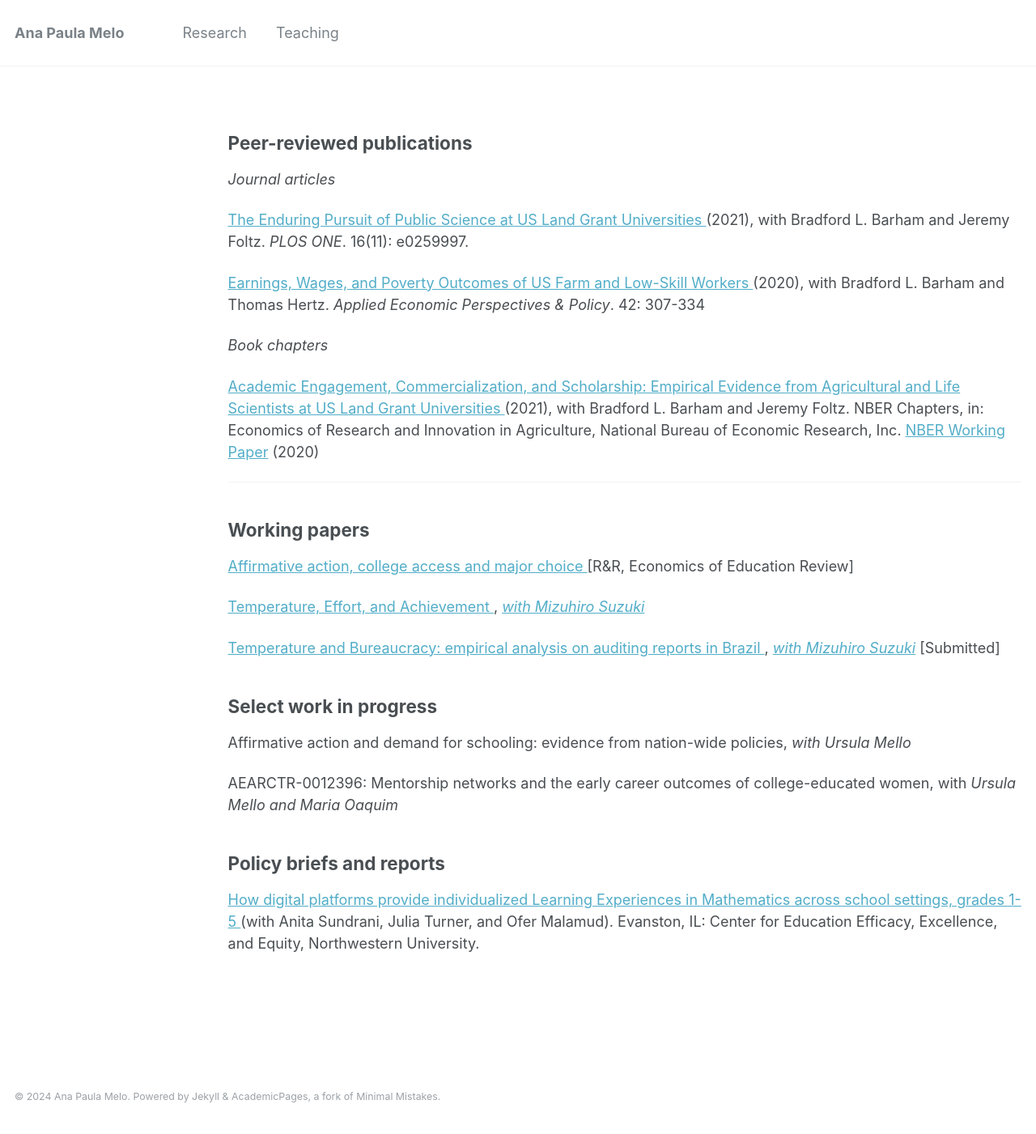
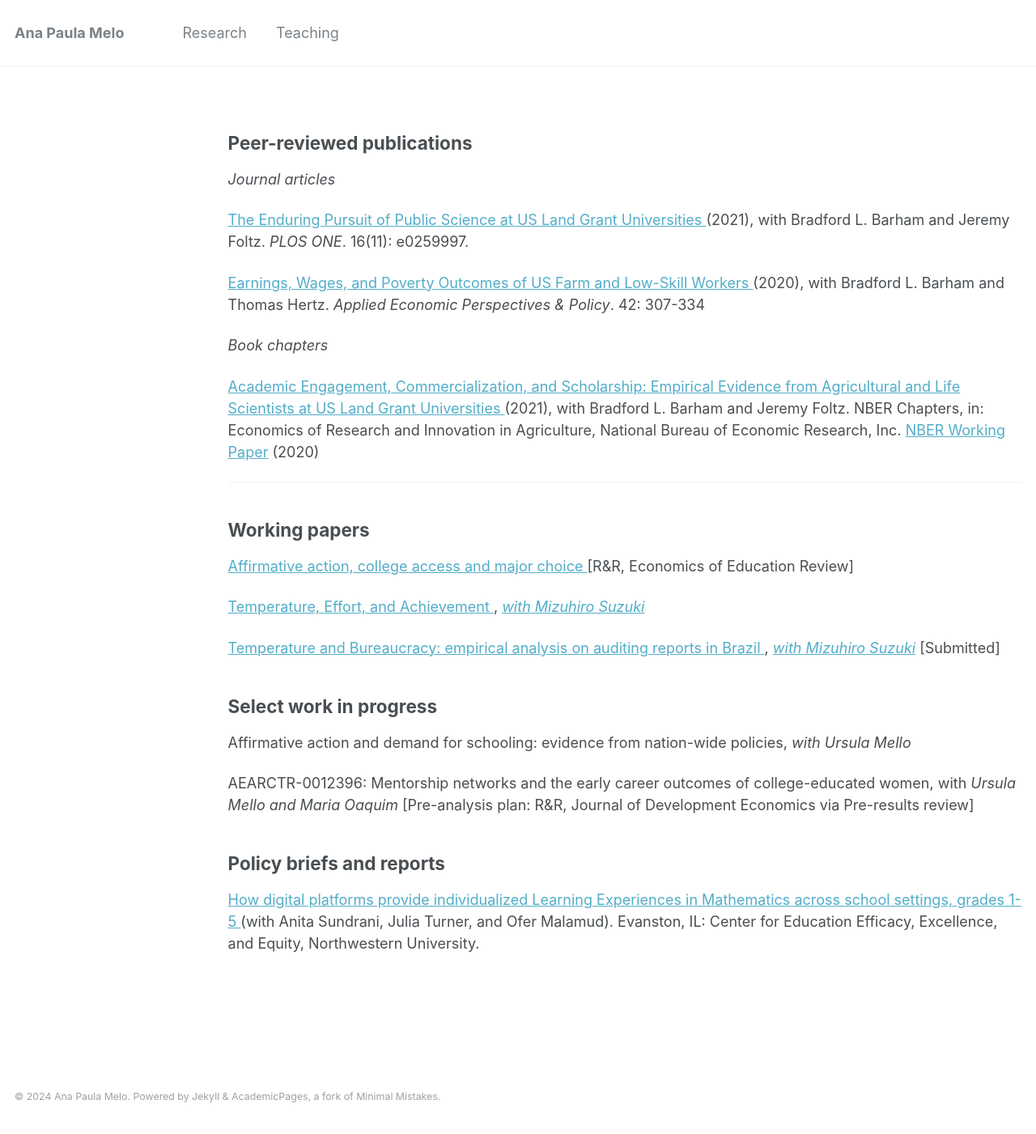
Before and after one commit to anapmelo/anapmelo.github.io, a Jekyll site: the page built from _pages/publications.md, in a window 1280 px wide. Shown: the whole page at 81% size. Built offline with Jekyll 4.4.1, drawn with Linux system fonts in a browser that asks for light colours.

Commit message:
Update publications.md

```diff
--- a/_pages/publications.md
+++ b/_pages/publications.md
@@ -33,6 +33,7 @@ _Book chapters_
 Affirmative action and demand for schooling: evidence from nation-wide policies, _with Ursula Mello_
 
 AEARCTR-0012396: Mentorship networks and the early career outcomes of college-educated women, with _Ursula Mello and Maria Oaquim_
+[Pre-analysis plan: R&R, Journal of Development Economics via Pre-results review]
 
 ## Policy briefs and reports
 
```
